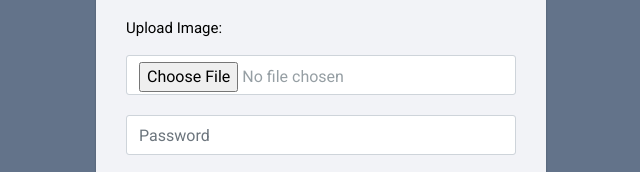
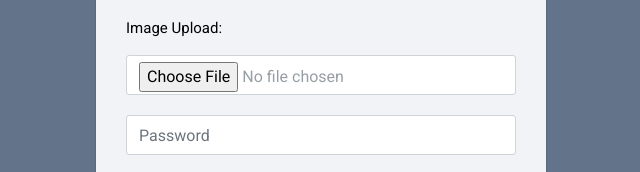
Before and after one commit to Tanmaytoshy/career-dendrogram-, a website: page pages/signup.html in a window 1280 px wide. Shown: the part 796-968 px from the top of the page, 319-959 px from the left. Drawn offline with nearby package versions, Linux system fonts and the light colour scheme.

Commit message:
Update signup.html

```diff
--- a/pages/signup.html
+++ b/pages/signup.html
@@ -191,7 +191,7 @@ body {
             <input type="tel" class="form-control" name="Phone Number" placeholder="10 digit mobile number" >
         </div>
         <div class="form-group">
-			<p style="color:black;">Upload Image:</p>
+			<p style="color:black;">Image Upload:</p>
             <input type="file" class="form-control" class="form-control"  id="myfile" name="filename" >
         </div>
 		<div class="form-group">
```
